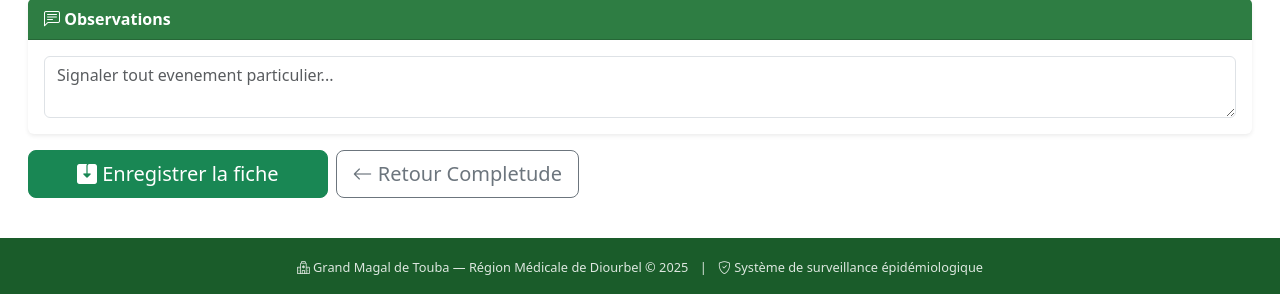
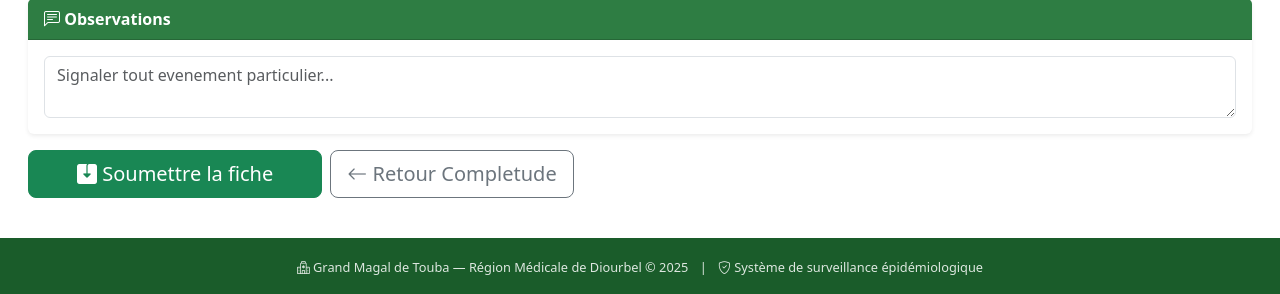
Before and after one commit to IbouKa/magal_medical, a Flask app: page /admin/saisie-directe/1 in a window 1280 px wide. Shown: the part 2198-2492 px from the top of the page. Run offline with Flask 3, Linux system fonts and the light colour scheme; a user stored in the database is signed in; data comes from the database, SQL or seed files in the repository; data that the repository does not hold is empty.

Commit message:
soumettre

```diff
--- a/templates/admin/saisie_directe.html
+++ b/templates/admin/saisie_directe.html
@@ -72,14 +72,14 @@
 
     <div class="d-none d-md-flex gap-2 mb-4">
       <button type="submit" class="btn btn-success btn-lg px-5">
-        <i class="bi bi-save2-fill"></i> Enregistrer la fiche
+        <i class="bi bi-save2-fill"></i> Soumettre la fiche
       </button>
       <a href="{{ url_for('admin.completude', periode=selected_periode) }}" class="btn btn-outline-secondary btn-lg">
         <i class="bi bi-arrow-left"></i> Retour Completude
       </a>
     </div>
     <div class="mobile-save-bar">
-      <button type="submit" class="btn btn-success"><i class="bi bi-save2-fill"></i> Enregistrer</button>
+      <button type="submit" class="btn btn-success"><i class="bi bi-save2-fill"></i> Soumettre</button>
       <a href="{{ url_for('admin.completude', periode=selected_periode) }}" class="btn btn-outline-secondary">
         <i class="bi bi-arrow-left"></i> Retour
       </a>
--- a/templates/auth/change_password.html
+++ b/templates/auth/change_password.html
@@ -21,7 +21,7 @@
       </div>
       <div class="d-flex gap-2">
         <button type="submit" class="btn btn-success">
-          <i class="bi bi-check-circle"></i> Enregistrer
+          <i class="bi bi-check-circle"></i> Soumettre
         </button>
         <a href="{{ url_for('admin.dashboard') if current_user.is_admin else url_for('user.dashboard') }}"
            class="btn btn-outline-secondary">Annuler</a>
--- a/templates/user/saisie.html
+++ b/templates/user/saisie.html
@@ -99,12 +99,12 @@
     </div>
 
     <div class="d-none d-md-flex gap-2 mb-4">
-      <button type="submit" class="btn btn-success btn-lg px-5"><i class="bi bi-save2-fill"></i> Enregistrer</button>
+      <button type="submit" class="btn btn-success btn-lg px-5"><i class="bi bi-save2-fill"></i> Soumettre</button>
       <a href="{{ url_for('user.dashboard') }}" class="btn btn-outline-secondary btn-lg"
          onclick="if(hasChanges)return confirm('Quitter sans sauvegarder ?');"><i class="bi bi-arrow-left"></i> Retour</a>
     </div>
     <div class="mobile-save-bar">
-      <button type="submit" class="btn btn-success"><i class="bi bi-save2-fill"></i> Enregistrer</button>
+      <button type="submit" class="btn btn-success"><i class="bi bi-save2-fill"></i> Soumettre</button>
       <a href="{{ url_for('user.dashboard') }}" class="btn btn-outline-secondary"
          onclick="if(hasChanges)return confirm('Quitter sans sauvegarder ?');"><i class="bi bi-arrow-left"></i> Retour</a>
     </div>
```
